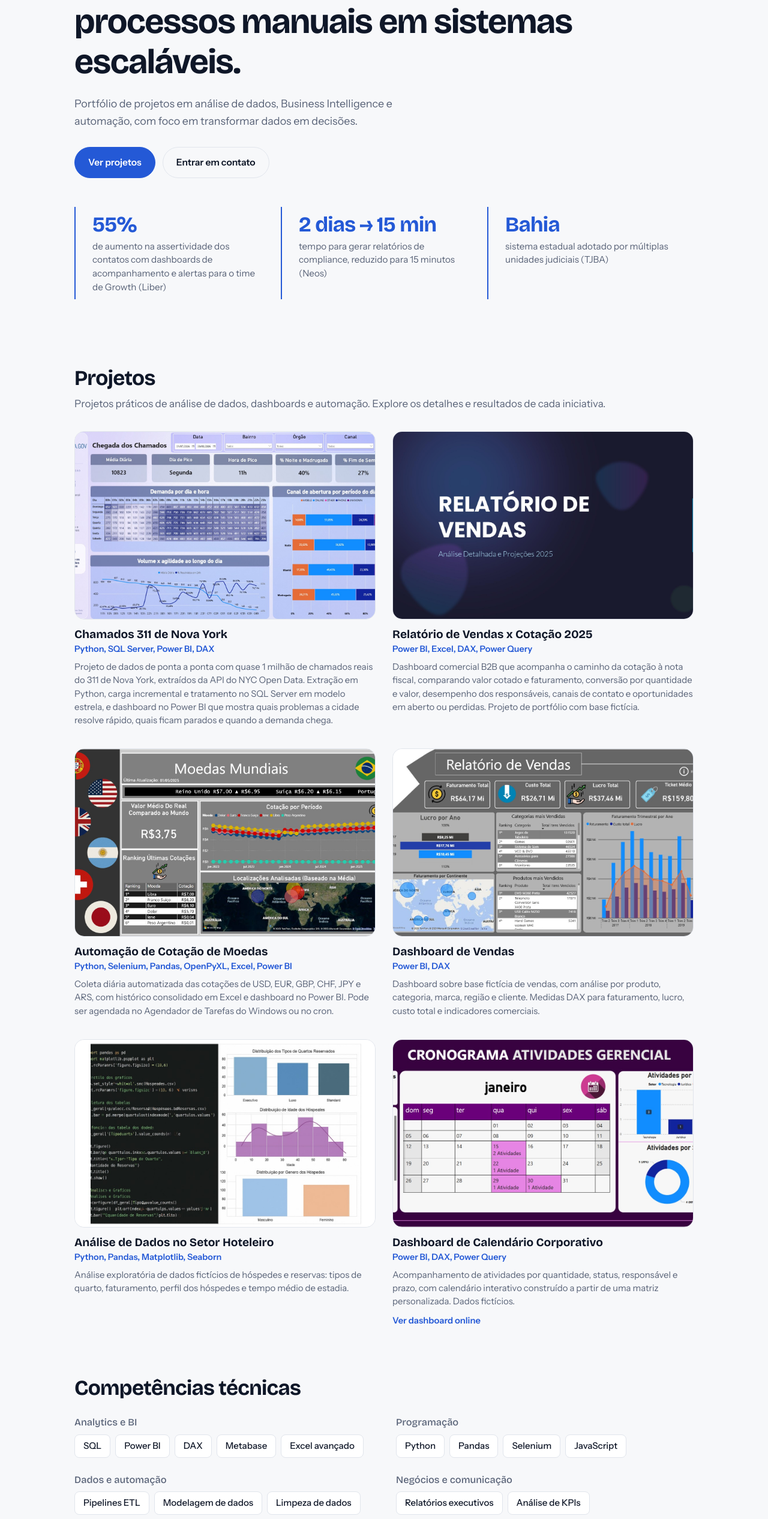
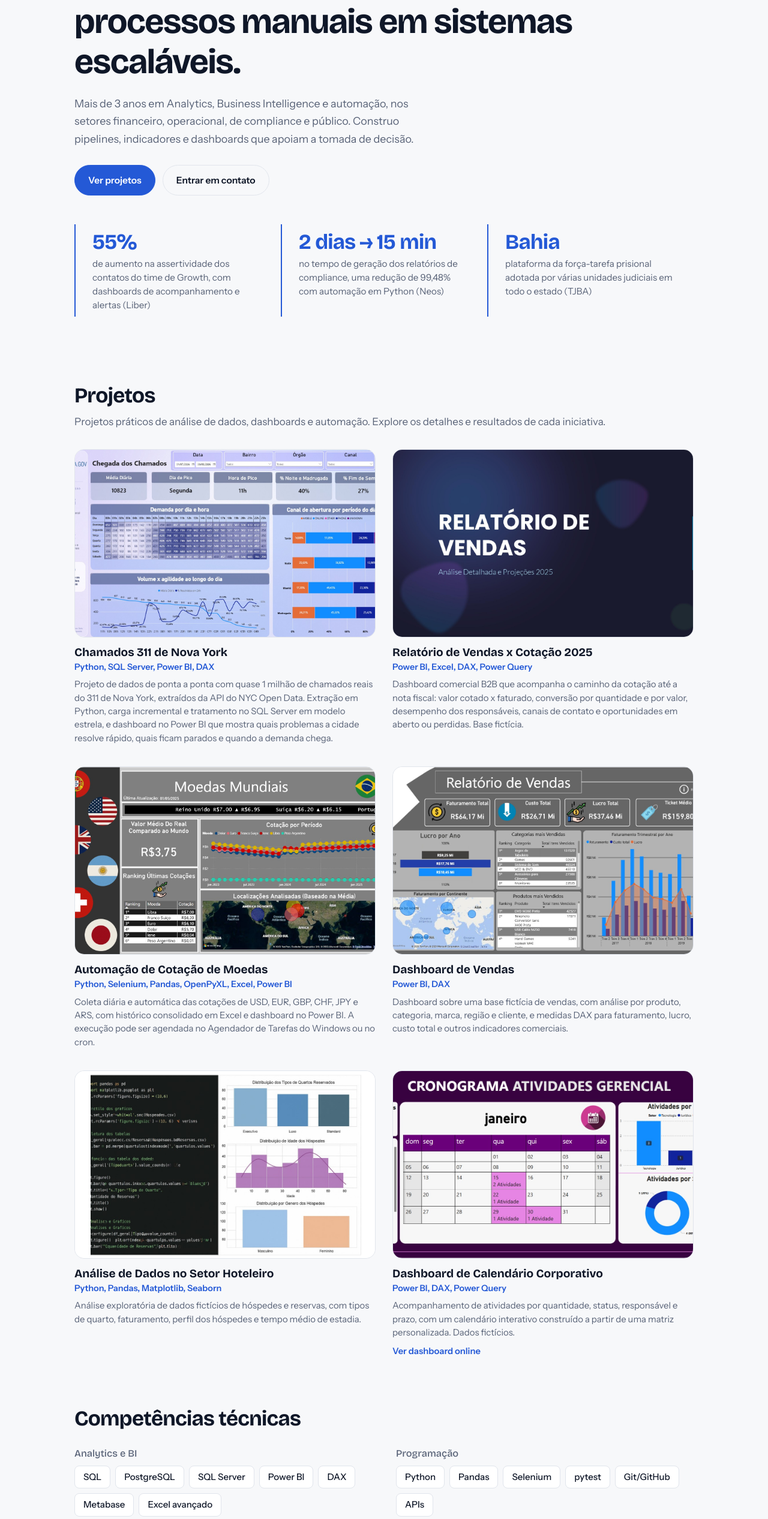
Before and after one commit to raphaelspinheiro/raphaelspinheiro.github.io, a plain HTML site: page index.html in a window 1280 px wide. Shown: the part 259-2792 px from the top of the page at 60% size. Drawn offline with nearby package versions, Linux system fonts and the light colour scheme.

Commit message:
Update index.html

```diff
--- a/index.html
+++ b/index.html
@@ -5,7 +5,7 @@
 <meta charset="utf-8"/>
 <meta content="width=device-width, initial-scale=1, viewport-fit=cover" name="viewport"/>
 <title>Raphael Pinheiro | Analista de Dados</title>
-<meta content="Portfólio de projetos de Raphael Pinheiro em análise de dados, Power BI, SQL, Python e automação de processos." name="description"/>
+<meta content="Portfólio de Raphael Pinheiro, analista de dados: projetos em SQL, Python, Power BI, Metabase, pipelines ETL e automação de processos." name="description"/>
 <link href="https://fonts.googleapis.com" rel="preconnect"/>
 <link crossorigin="" href="https://fonts.gstatic.com" rel="preconnect"/>
 <link href="https://fonts.googleapis.com/css2?family=Bricolage+Grotesque:opsz,wght@12..96,500;12..96,700&amp;family=Instrument+Sans:wght@400;500;600&amp;display=swap" rel="stylesheet"/>
@@ -28,7 +28,7 @@
 <div class="hero-text">
 <p class="chips"><span>Salvador, Brasil</span><span>Cidadania italiana</span><span>Disponível para relocação na Europa</span></p>
 <h1>Analista de dados que transforma processos manuais em sistemas escaláveis.</h1>
-<p class="lead">Portfólio de projetos em análise de dados, Business Intelligence e automação, com foco em transformar dados em decisões.</p>
+<p class="lead">Mais de 3 anos em Analytics, Business Intelligence e automação, nos setores financeiro, operacional, de compliance e público. Construo pipelines, indicadores e dashboards que apoiam a tomada de decisão.</p>
 <p class="actions">
 <a class="btn" href="#projetos">Ver projetos</a>
 <a class="btn btn-ghost" href="#contato">Entrar em contato</a>
@@ -36,29 +36,29 @@
 </div>
 </section>
 <section aria-label="Resultados" class="wrap results">
-<div><strong>55%</strong><p>de aumento na assertividade dos contatos com dashboards de acompanhamento e alertas para o time de Growth (Liber)</p></div>
-<div><strong>2 dias → 15 min</strong><p>tempo para gerar relatórios de compliance, reduzido para 15 minutos (Neos)</p></div>
-<div><strong>Bahia</strong><p>sistema estadual adotado por múltiplas unidades judiciais (TJBA)</p></div>
+<div><strong>55%</strong><p>de aumento na assertividade dos contatos do time de Growth, com dashboards de acompanhamento e alertas (Liber)</p></div>
+<div><strong>2 dias → 15 min</strong><p>no tempo de geração dos relatórios de compliance, uma redução de 99,48% com automação em Python (Neos)</p></div>
+<div><strong>Bahia</strong><p>plataforma da força-tarefa prisional adotada por várias unidades judiciais em todo o estado (TJBA)</p></div>
 </section>
 <section class="wrap block" id="projetos">
 <h2>Projetos</h2>
 <p class="sub">Projetos práticos de análise de dados, dashboards e automação. Explore os detalhes e resultados de cada iniciativa.</p>
 <ul class="projects">
 <li><a href="https://github.com/raphaelspinheiro/Chamados-NY-331"><img alt="Página Chegada dos Chamados do dashboard dos chamados 311 de Nova York em Power BI" loading="lazy" src="assets/imagens/imagem-6.jpg"/><h3>Chamados 311 de Nova York</h3><p>Python, SQL Server, Power BI, DAX</p><span class="desc">Projeto de dados de ponta a ponta com quase 1 milhão de chamados reais do 311 de Nova York, extraídos da API do NYC Open Data. Extração em Python, carga incremental e tratamento no SQL Server em modelo estrela, e dashboard no Power BI que mostra quais problemas a cidade resolve rápido, quais ficam parados e quando a demanda chega.</span></a></li>
-<li><a href="https://github.com/raphaelspinheiro/Relatorio-cotacao-x-vendas"><img alt="Capa do dashboard Relatório de Vendas x Cotação 2025 em Power BI" loading="lazy" src="assets/imagens/imagem-2.png"/><h3>Relatório de Vendas x Cotação 2025</h3><p>Power BI, Excel, DAX, Power Query</p><span class="desc">Dashboard comercial B2B que acompanha o caminho da cotação à nota fiscal, comparando valor cotado e faturamento, conversão por quantidade e valor, desempenho dos responsáveis, canais de contato e oportunidades em aberto ou perdidas. Projeto de portfólio com base fictícia.</span></a></li>
-<li><a href="https://github.com/raphaelspinheiro/Projeto-Moedas-Mundiais"><img alt="Dashboard de cotação de moedas em Power BI" loading="lazy" src="assets/imagens/imagem-3.jpg"/><h3>Automação de Cotação de Moedas</h3><p>Python, Selenium, Pandas, OpenPyXL, Excel, Power BI</p><span class="desc">Coleta diária automatizada das cotações de USD, EUR, GBP, CHF, JPY e ARS, com histórico consolidado em Excel e dashboard no Power BI. Pode ser agendada no Agendador de Tarefas do Windows ou no cron.</span></a></li>
-<li><a href="https://github.com/raphaelspinheiro/Projeto-Relatorio-de-Vendas"><img alt="Dashboard de Vendas em Power BI" loading="lazy" src="assets/imagens/imagem-1.jpg"/><h3>Dashboard de Vendas</h3><p>Power BI, DAX</p><span class="desc">Dashboard sobre base fictícia de vendas, com análise por produto, categoria, marca, região e cliente. Medidas DAX para faturamento, lucro, custo total e indicadores comerciais.</span></a></li>
-<li><a href="https://github.com/raphaelspinheiro/Analise-Hotel"><img alt="Código Python e gráficos da análise hoteleira" loading="lazy" src="assets/imagens/imagem-4.jpg"/><h3>Análise de Dados no Setor Hoteleiro</h3><p>Python, Pandas, Matplotlib, Seaborn</p><span class="desc">Análise exploratória de dados fictícios de hóspedes e reservas: tipos de quarto, faturamento, perfil dos hóspedes e tempo médio de estadia.</span></a></li>
-<li><a href="https://github.com/raphaelspinheiro/CALENDARIO-GERENCIAL"><img alt="Dashboard de calendário corporativo em Power BI" loading="lazy" src="assets/imagens/imagem-5.jpg"/><h3>Dashboard de Calendário Corporativo</h3><p>Power BI, DAX, Power Query</p><span class="desc">Acompanhamento de atividades por quantidade, status, responsável e prazo, com calendário interativo construído a partir de uma matriz personalizada. Dados fictícios.</span></a><a class="live" href="https://app.powerbi.com/view?r=eyJrIjoiOGRiMTY3YzAtYjExOS00NDZhLWI0MTgtNzJiNDY1ZWViZGViIiwidCI6ImRmNzFmNmJiLWUzY2MtNGY1Yi1iNTMyLTc5ZGUyNjFiNTFhMiJ9" rel="noopener" target="_blank">Ver dashboard online</a></li>
+<li><a href="https://github.com/raphaelspinheiro/Relatorio-cotacao-x-vendas"><img alt="Capa do dashboard Relatório de Vendas x Cotação 2025 em Power BI" loading="lazy" src="assets/imagens/imagem-2.png"/><h3>Relatório de Vendas x Cotação 2025</h3><p>Power BI, Excel, DAX, Power Query</p><span class="desc">Dashboard comercial B2B que acompanha o caminho da cotação até a nota fiscal: valor cotado x faturado, conversão por quantidade e por valor, desempenho dos responsáveis, canais de contato e oportunidades em aberto ou perdidas. Base fictícia.</span></a></li>
+<li><a href="https://github.com/raphaelspinheiro/Projeto-Moedas-Mundiais"><img alt="Dashboard de cotação de moedas em Power BI" loading="lazy" src="assets/imagens/imagem-3.jpg"/><h3>Automação de Cotação de Moedas</h3><p>Python, Selenium, Pandas, OpenPyXL, Excel, Power BI</p><span class="desc">Coleta diária e automática das cotações de USD, EUR, GBP, CHF, JPY e ARS, com histórico consolidado em Excel e dashboard no Power BI. A execução pode ser agendada no Agendador de Tarefas do Windows ou no cron.</span></a></li>
+<li><a href="https://github.com/raphaelspinheiro/Projeto-Relatorio-de-Vendas"><img alt="Dashboard de Vendas em Power BI" loading="lazy" src="assets/imagens/imagem-1.jpg"/><h3>Dashboard de Vendas</h3><p>Power BI, DAX</p><span class="desc">Dashboard sobre uma base fictícia de vendas, com análise por produto, categoria, marca, região e cliente, e medidas DAX para faturamento, lucro, custo total e outros indicadores comerciais.</span></a></li>
+<li><a href="https://github.com/raphaelspinheiro/Analise-Hotel"><img alt="Código Python e gráficos da análise hoteleira" loading="lazy" src="assets/imagens/imagem-4.jpg"/><h3>Análise de Dados no Setor Hoteleiro</h3><p>Python, Pandas, Matplotlib, Seaborn</p><span class="desc">Análise exploratória de dados fictícios de hóspedes e reservas, com tipos de quarto, faturamento, perfil dos hóspedes e tempo médio de estadia.</span></a></li>
+<li><a href="https://github.com/raphaelspinheiro/CALENDARIO-GERENCIAL"><img alt="Dashboard de calendário corporativo em Power BI" loading="lazy" src="assets/imagens/imagem-5.jpg"/><h3>Dashboard de Calendário Corporativo</h3><p>Power BI, DAX, Power Query</p><span class="desc">Acompanhamento de atividades por quantidade, status, responsável e prazo, com um calendário interativo construído a partir de uma matriz personalizada. Dados fictícios.</span></a><a class="live" href="https://app.powerbi.com/view?r=eyJrIjoiOGRiMTY3YzAtYjExOS00NDZhLWI0MTgtNzJiNDY1ZWViZGViIiwidCI6ImRmNzFmNmJiLWUzY2MtNGY1Yi1iNTMyLTc5ZGUyNjFiNTFhMiJ9" rel="noopener" target="_blank">Ver dashboard online</a></li>
 </ul>
 </section>
 <section class="wrap block" id="competencias">
 <h2>Competências técnicas</h2>
 <div class="skills">
-<div><h3>Analytics e BI</h3><p class="tags"><span>SQL</span><span>Power BI</span><span>DAX</span><span>Metabase</span><span>Excel avançado</span></p></div>
-<div><h3>Programação</h3><p class="tags"><span>Python</span><span>Pandas</span><span>Selenium</span><span>JavaScript</span></p></div>
-<div><h3>Dados e automação</h3><p class="tags"><span>Pipelines ETL</span><span>Modelagem de dados</span><span>Limpeza de dados</span><span>Automação de processos</span><span>Power Automate</span><span>Power Apps</span><span>SharePoint</span></p></div>
-<div><h3>Negócios e comunicação</h3><p class="tags"><span>Relatórios executivos</span><span>Análise de KPIs</span><span>Comunicação com stakeholders</span><span>Colaboração entre áreas</span></p></div>
+<div><h3>Analytics e BI</h3><p class="tags"><span>SQL</span><span>PostgreSQL</span><span>SQL Server</span><span>Power BI</span><span>DAX</span><span>Metabase</span><span>Excel avançado</span></p></div>
+<div><h3>Programação</h3><p class="tags"><span>Python</span><span>Pandas</span><span>Selenium</span><span>pytest</span><span>Git/GitHub</span><span>APIs</span></p></div>
+<div><h3>Engenharia de dados e automação</h3><p class="tags"><span>Pipelines ETL</span><span>Airflow</span><span>DuckDB</span><span>Docker</span><span>Modelagem de dados</span><span>Power Automate</span><span>Power Apps</span><span>SharePoint</span><span>IA generativa (Claude Code)</span></p></div>
+<div><h3>Negócios e comunicação</h3><p class="tags"><span>Análise de KPIs</span><span>Segmentação e retenção</span><span>Relatórios executivos</span><span>Comunicação com stakeholders</span></p></div>
 </div>
 </section>
 <section class="wrap block" id="formacao">
@@ -66,16 +66,15 @@
 <div class="cols">
 <div>
 <h3>Formação acadêmica</h3>
-<p><strong>Ciência da Computação</strong><br/>Universidade Salvador. Em andamento.</p>
-<p><strong>Engenharia da Computação</strong><br/>UFBA. Previsão de conclusão em 2026.</p>
+<p><strong>Bacharelado em Ciência da Computação</strong><br/>Universidade Salvador. Previsão de conclusão em dez/2026.</p>
 </div>
 <div>
 <h3>Certificações</h3>
 <ul>
 <li>Power BI, SENAI</li>
 <li>Machine Learning, USP / DATA ICMC</li>
+<li>Selenium Automation Testing, Udemy</li>
 <li>Full Stack Development, Infinity School</li>
-<li>Selenium Automation Testing, Udemy</li>
 </ul>
 </div>
 <div>
@@ -91,7 +90,7 @@
 <section class="wrap" id="contato">
 <div class="contact">
 <h2>Vamos conversar?</h2>
-<p>Aberto a oportunidades como Analista de Dados, inclusive com relocação na Europa.</p>
+<p>Aberto a oportunidades como Analista de Dados, no Brasil ou com relocação para a Europa.</p>
 <p class="actions">
 <a class="btn btn-light" href="mailto:raphaelspinheiro@hotmail.com">raphaelspinheiro@hotmail.com</a>
 <a class="btn btn-line" href="https://www.linkedin.com/in/raphael-pinheiro-b3062724b">LinkedIn</a>
```
